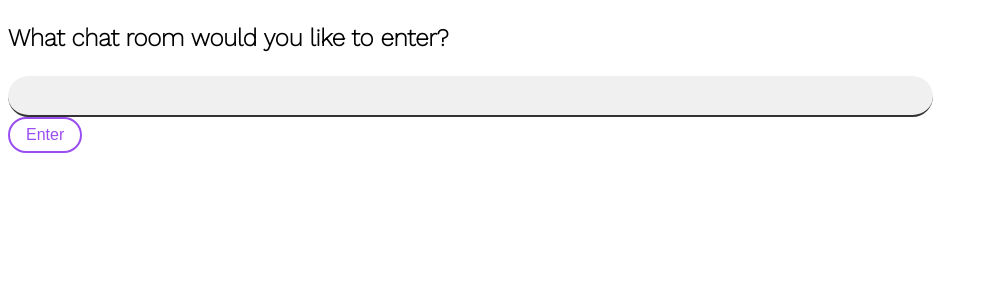
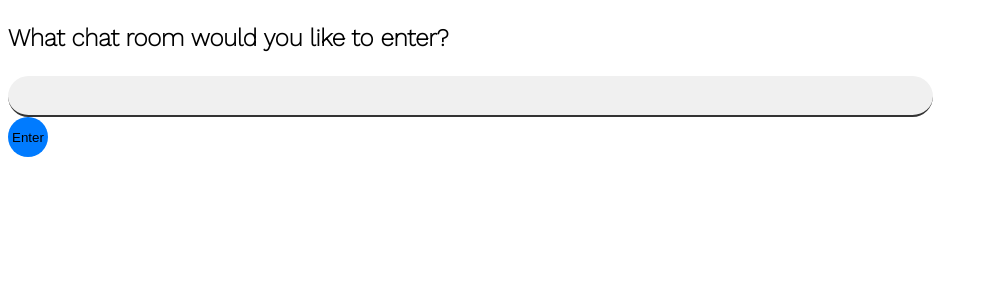
Before and after one commit to daniyarotegen/chat-remastered-2, a Django app: page /chat/ in a window 1280 px wide. Shown: the part 27-327 px from the top of the page, without its empty margins (0-988 px from the left). Run offline with Django 3.2, Linux system fonts and the light colour scheme; a user stored in the database is signed in; some libraries are stand-ins or nearby versions.

Commit message:
minor desogn improvements

```diff
--- a/chat/static/room.js
+++ b/chat/static/room.js
@@ -25,6 +25,7 @@ chatSocket.onmessage = function(e) {
     const username = data['username']
     const loggedInUserId = JSON.parse(document.getElementById('user_id').textContent)
     const messageText = document.createElement('p');
+
     messageText.innerText = data.message;
     messageElement.appendChild(messageText);
 
--- a/chat/static/style.css
+++ b/chat/static/style.css
@@ -53,24 +53,26 @@ body {
 }
 
 .button {
-	background-color: #ffffff;
-	color: #9a4ef1;
-	border: 0.16em solid #9a4ef1;
-	border-radius: 2em;
-	padding: 7px 16px;
-	text-align: center;
-	text-decoration: none;
-	display: inline-block;
-	font-size: 16px;
-	cursor: pointer;
-	transition: 0.3s;
-	width: auto;
+    background-color: #007BFF;
+    display: flex;
+    justify-content: center;
+    align-items: center;
+    border: none;
+    border-radius: 50%;
+    padding: 0;
+    cursor: pointer;
+    transition: 0.3s;
+    width: 40px;
+    height: 40px;
 }
 
 .button:hover {
-	background-color: #9a4ef1;
-	color: #ffffff;
-	transition: 0.3s;
+    background-color: #0056b3;
+    transition: 0.3s;
+}
+
+.button svg {
+    fill: #ffffff;
 }
 
 .emptyText {
```
Also changed, not shown: chat/chatrooms/templates/chatrooms/room.html (+6 -1 lines), chat/db.sqlite3.
